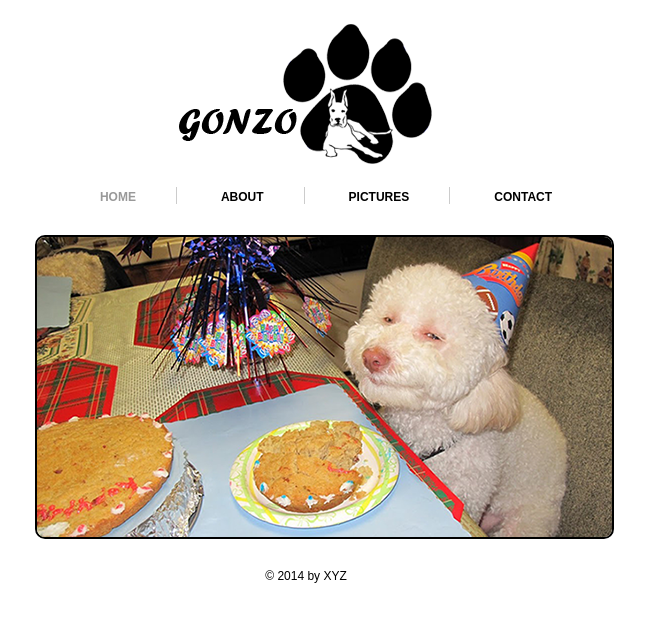
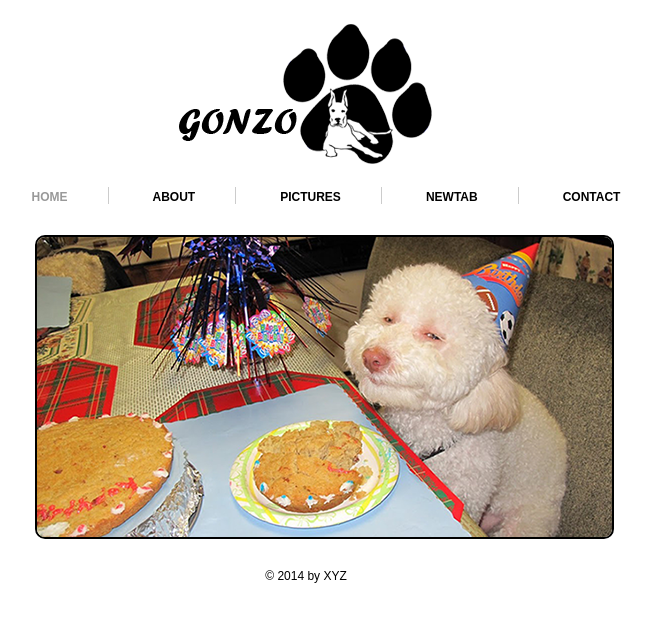
Before and after one commit to pavan210/mygithub, a plain HTML site: page index.html in a window 1280 px wide. Shown: the whole page, without its empty margins (334-986 px from the left). Drawn offline with Linux system fonts and the light colour scheme.

```diff
--- a/index.html
+++ b/index.html
@@ -29,6 +29,7 @@
 			<li><a class="active" href="index.html">HOME</a></li>
 			<li><a href="about.html">ABOUT</a></li>
 			<li><a href="picture.html">PICTURES</a></li>
+			<li><a href="picture.html">NEWTAB</a></li>
 			<li class="bdr"><a class="pdg" href="contact.html">CONTACT</a></li>
 		</ul>
 	</div>
```
